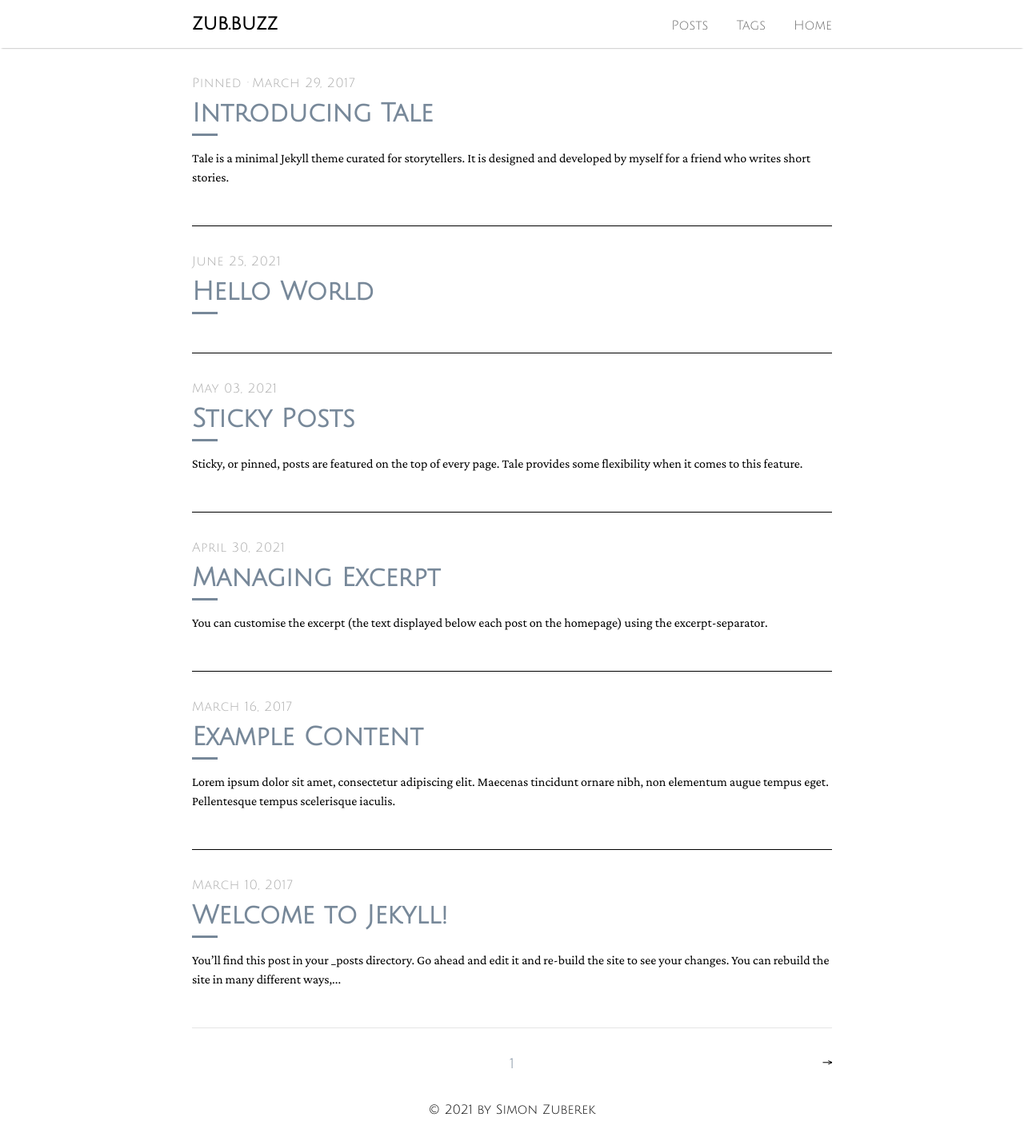
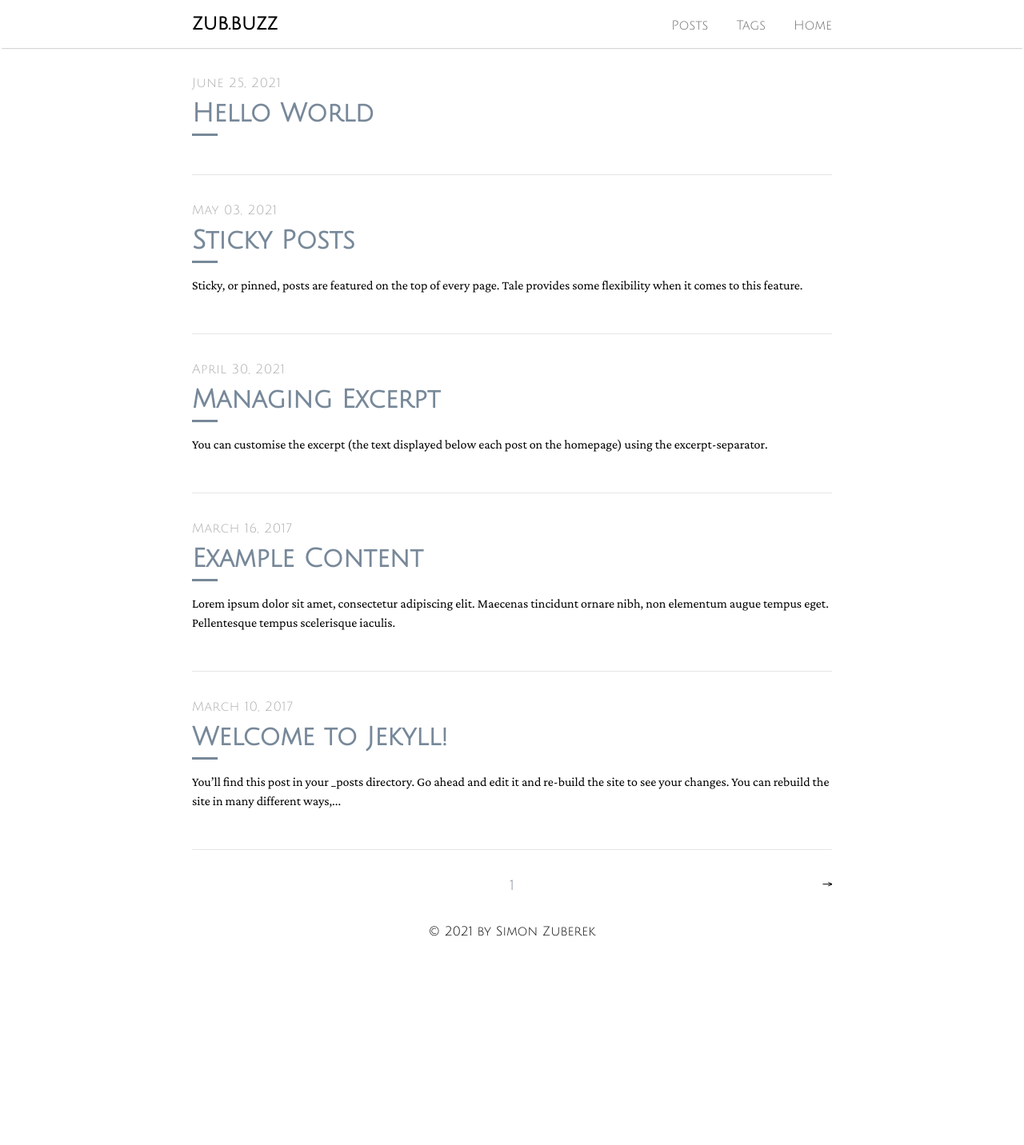
Before and after one commit to zoobereq/blog, a Jekyll site: the page built from index.html, in a window 1280 px wide. Shown: the whole page at 80% size. Built offline with Jekyll 4.4.1, drawn with Linux system fonts in a browser that asks for light colours; the list of posts is cut into pages by our own code; after the commit the page ends 1209 px from its top, so only the background shows below that; part of the change alters nothing that is shown.

Commit message:
removed a post

```diff
--- a/_posts/2017-03-29-introducing-tale.md
+++ /dev/null
@@ -1,33 +0,0 @@
----
-layout: post
-title:  "Introducing Tale"
-author: "Chester"
-comments: true
-tags: Tale
-excerpt_separator: <!--more-->
-sticky: true
-hidden: true
----
-
-Tale is a minimal [Jekyll](https://jekyllrb.com/) theme curated for storytellers. It is designed and developed by [myself](https://github.com/chesterhow/) for a friend who writes short stories.<!--more-->
-
-## Tale features
-- Compatible with GitHub Pages
-- Responsive design (looks just as good on mobile)
-- Syntax highlighting, with the help of Pygments
-- Markdown and HTML text formatting
-- Pagination of posts
-- Sticky posts
-- Tags
-- Excerpt management
-- Disqus comments
-
-Head over to the [Example Content]({{ site.baseurl }}/2017-03-16/example-content) post for a showcase of Tale's text formatting features.
-
-## Browser Support
-Tale works on most if not all modern browsers, including Chrome, Safari and Firefox 👍🏼
-
-## Download or Contribute
-Tale is publicly hosted on GitHub, so go ahead and download or fork it at the [GitHub repository](https://github.com/chesterhow/tale). If you spot any bugs or have any suggestions, feel free to create an issue or make a pull request.
-
-Thanks for checking out Tale!
--- a/_sass/tale/_catalogue.scss
+++ b/_sass/tale/_catalogue.scss
@@ -1,6 +1,6 @@
 .catalogue {
   &-item {
-    border-bottom: 1px solid black;
+    border-bottom: 1px solid $grey-2;
     color: $default-color;
     display: block;
     padding: 2rem 0;
```
